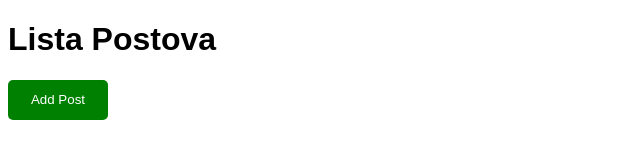
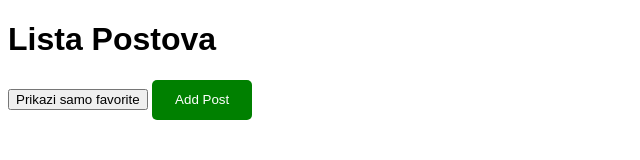
Before and after one commit to MaljevacAjsa/IT-camp, a website: page javascript/34/index.html in a window 1280 px wide. Shown: the whole page, without its empty margins (0-640 px from the left). Drawn offline with Linux system fonts and the light colour scheme; files that its build step writes are made by us from their sources; no server answers.

Commit message:
Refactor layout to group buttons in a div for better structure

```diff
--- a/javascript/34/index.html
+++ b/javascript/34/index.html
@@ -13,7 +13,10 @@
   <body>
     <div id="upper_div">
       <h1 id="title">Lista Postova</h1>
-      <button id="add_post">Add Post</button>
+      <div id="upper_div2">
+        <button id="favoritesButton">Prikazi samo favorite</button>
+        <button id="add_post">Add Post</button>
+      </div>
     </div>
 
     <div id="main_container"></div>
```
